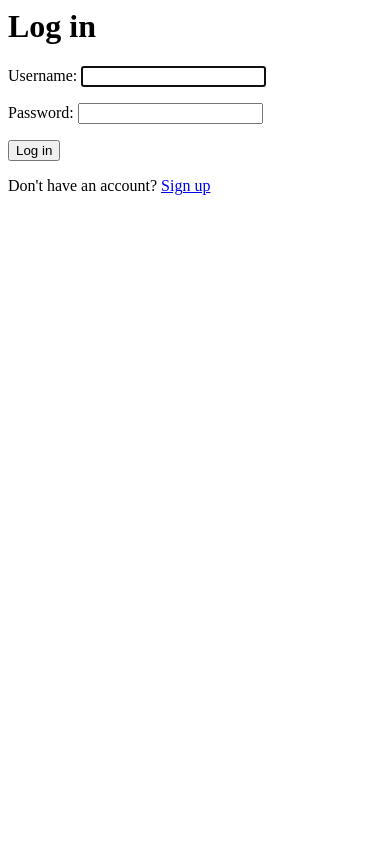
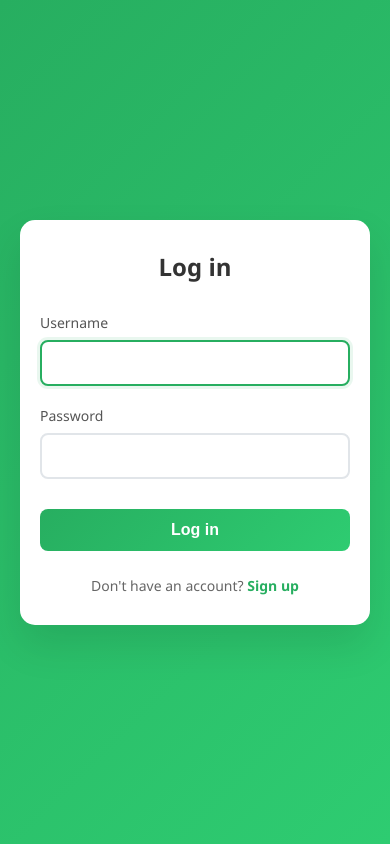
Before and after one commit to katy96moskaliuk/ShareFood, a Django app: page /accounts/login/ in a window 390 px wide. Run offline with Django 5.2, Linux system fonts and the light colour scheme; parts of the project's set-up code (start-up, migrations or seed data) failed here and were passed over.

Commit message:
Add green login design and update login.html to match register.html styling                                                                                           - Add login.css with beautiful green gradient design - Update login.html to use the new styling - Add register.html reference for consistent styling

```diff
--- /dev/null
+++ b/src/ShareFood/accounts/static/accounts/login.css
@@ -0,0 +1,123 @@
+* {
+    box-sizing: border-box;
+    margin: 0;
+    padding: 0;
+}
+
+body {
+    font-family: 'Segoe UI', Tahoma, Geneva, Verdana, sans-serif;
+    background: linear-gradient(135deg, #27ae60 0%, #2ecc71 100%);
+    min-height: 100vh;
+    display: flex;
+    justify-content: center;
+    align-items: center;
+    padding: 20px;
+}
+
+.container {
+    background: white;
+    border-radius: 15px;
+    box-shadow: 0 20px 40px rgba(0, 0, 0, 0.1);
+    padding: 40px;
+    width: 100%;
+    max-width: 450px;
+}
+
+h1 {
+    text-align: center;
+    color: #333;
+    margin-bottom: 30px;
+    font-size: 28px;
+    font-weight: 600;
+}
+
+form {
+    display: flex;
+    flex-direction: column;
+    gap: 20px;
+}
+
+.form-group {
+    display: flex;
+    flex-direction: column;
+}
+
+label {
+    margin-bottom: 8px;
+    color: #555;
+    font-weight: 500;
+    font-size: 14px;
+}
+
+input[type="text"],
+input[type="email"],
+input[type="password"] {
+    padding: 12px 15px;
+    border: 2px solid #e1e5e9;
+    border-radius: 8px;
+    font-size: 16px;
+    transition: all 0.3s ease;
+}
+
+input[type="text"]:focus,
+input[type="email"]:focus,
+input[type="password"]:focus {
+    outline: none;
+    border-color: #27ae60;
+    box-shadow: 0 0 0 3px rgba(39, 174, 96, 0.1);
+}
+
+.errorlist {
+    color: #e74c3c;
+    font-size: 14px;
+    margin-top: 5px;
+    list-style-type: none;
+}
+
+button[type="submit"] {
+    background: linear-gradient(135deg, #27ae60 0%, #2ecc71 100%);
+    color: white;
+    padding: 12px;
+    border: none;
+    border-radius: 8px;
+    font-size: 16px;
+    font-weight: 600;
+    cursor: pointer;
+    transition: transform 0.2s ease, box-shadow 0.2s ease;
+    margin-top: 10px;
+}
+
+button[type="submit"]:hover {
+    transform: translateY(-2px);
+    box-shadow: 0 10px 20px rgba(0, 0, 0, 0.1);
+}
+
+button[type="submit"]:active {
+    transform: translateY(0);
+}
+
+.login-link {
+    text-align: center;
+    margin-top: 25px;
+    color: #666;
+    font-size: 14px;
+}
+
+.login-link a {
+    color: #27ae60;
+    text-decoration: none;
+    font-weight: 600;
+}
+
+.login-link a:hover {
+    text-decoration: underline;
+}
+
+@media (max-width: 480px) {
+    .container {
+        padding: 30px 20px;
+    }
+    h1 {
+        font-size: 24px;
+    }
+}
--- a/src/ShareFood/accounts/templates/registration/login.html
+++ b/src/ShareFood/accounts/templates/registration/login.html
@@ -1,9 +1,51 @@
-<h1>Log in</h1>
+{% load static %}
+<!DOCTYPE html>
+<html lang="en">
+<head>
+    <meta charset="UTF-8">
+    <meta name="viewport" content="width=device-width, initial-scale=1.0">
+    <title>Log in - ShareFood</title>
+    <link rel="stylesheet" href="{% static 'accounts/login.css' %}">
+</head>
+<body>
+    <div class="container">
+        <h1>Log in</h1>
 
-<form method="post">
-  {% csrf_token %}
-  {{ form.as_p }}
-  <button type="submit">Log in</button>
-</form>
+        <form method="post">
+            {% csrf_token %}
 
-<p>Don't have an account? <a href="{% url 'register' %}">Sign up</a></p>
+            {% if form.errors %}
+                <div class="form-group">
+                    <div class="errorlist">
+                        {% for field, errors in form.errors.items %}
+                            {% for error in errors %}
+                                <p>{{ error }}</p>
+                            {% endfor %}
+                        {% endfor %}
+                    </div>
+                </div>
+            {% endif %}
+
+            {% for field in form %}
+                <div class="form-group">
+                    <label for="{{ field.id_for_label }}">{{ field.label }}</label>
+                    {{ field }}
+                    {% if field.errors %}
+                        <ul class="errorlist">
+                            {% for error in field.errors %}
+                                <li>{{ error }}</li>
+                            {% endfor %}
+                        </ul>
+                    {% endif %}
+                </div>
+            {% endfor %}
+
+            <button type="submit">Log in</button>
+        </form>
+
+        <div class="login-link">
+            Don't have an account? <a href="{% url 'register' %}">Sign up</a>
+        </div>
+    </div>
+</body>
+</html>
```
